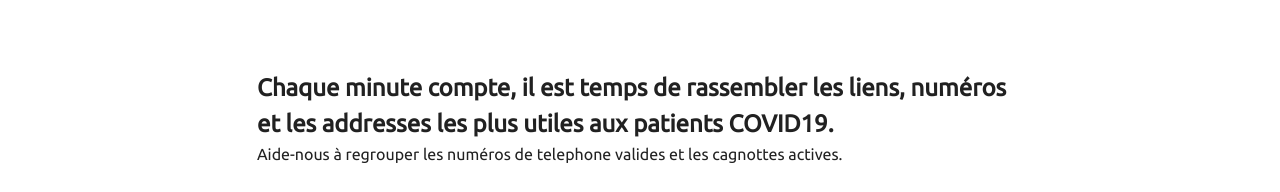
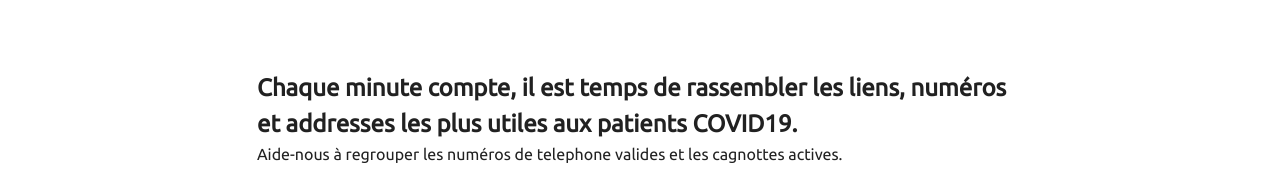
Before and after one commit to info-covid19-dz/web, a Nuxt app: page / in a window 1280 px wide. Shown: the part 316-508 px from the top of the page. Built offline with nearby package versions, Linux system fonts and the light colour scheme.

Commit message:
added text

```diff
--- a/pages/index.vue
+++ b/pages/index.vue
@@ -5,7 +5,7 @@
         <v-col class="my-15" cols="12" md="8">
           <h2>
             Chaque minute compte, il est temps de rassembler les liens,
-            numéros et les addresses les plus utiles aux patients COVID19.
+            numéros et addresses les plus utiles aux patients COVID19.
           </h2>
           <p>
             Aide-nous à regrouper les numéros de telephone valides et les
```
